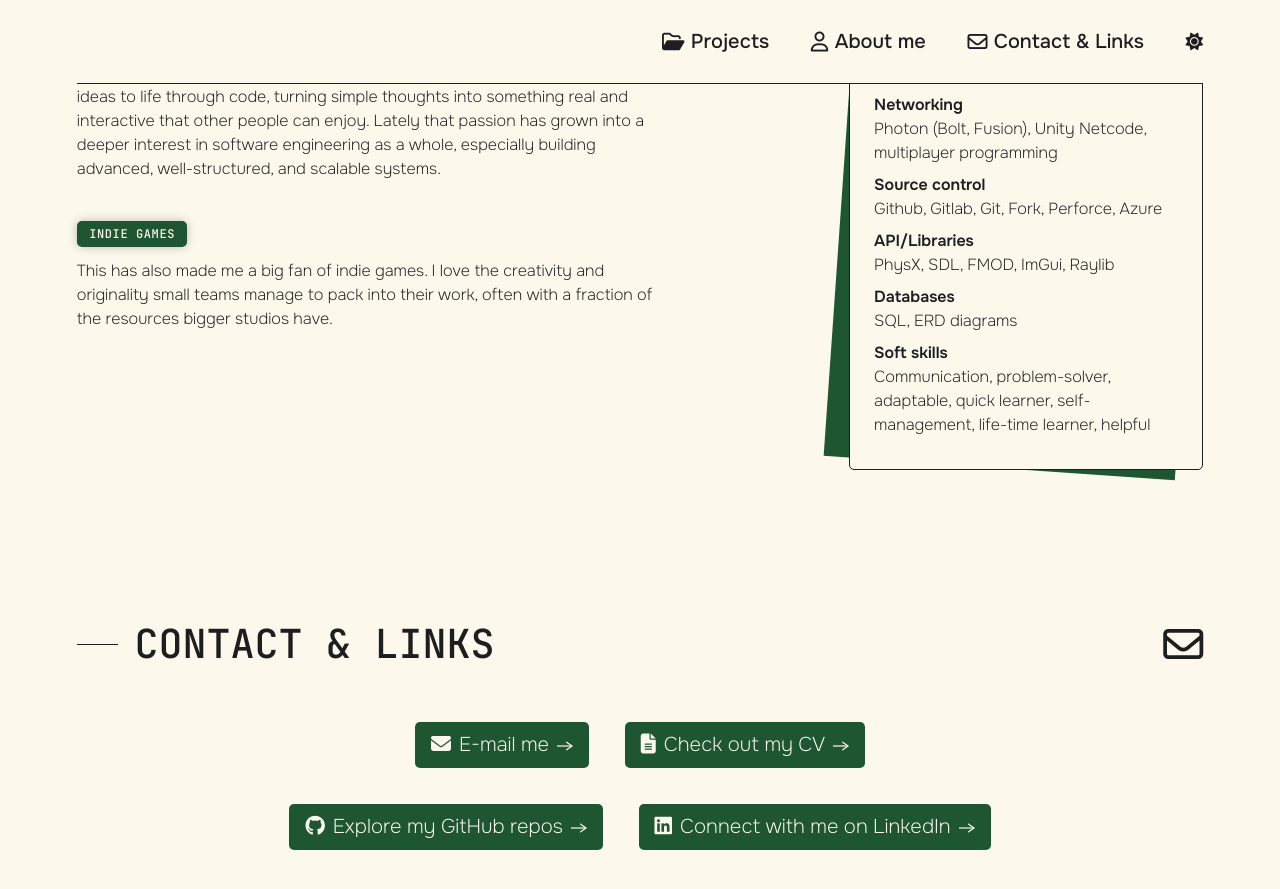
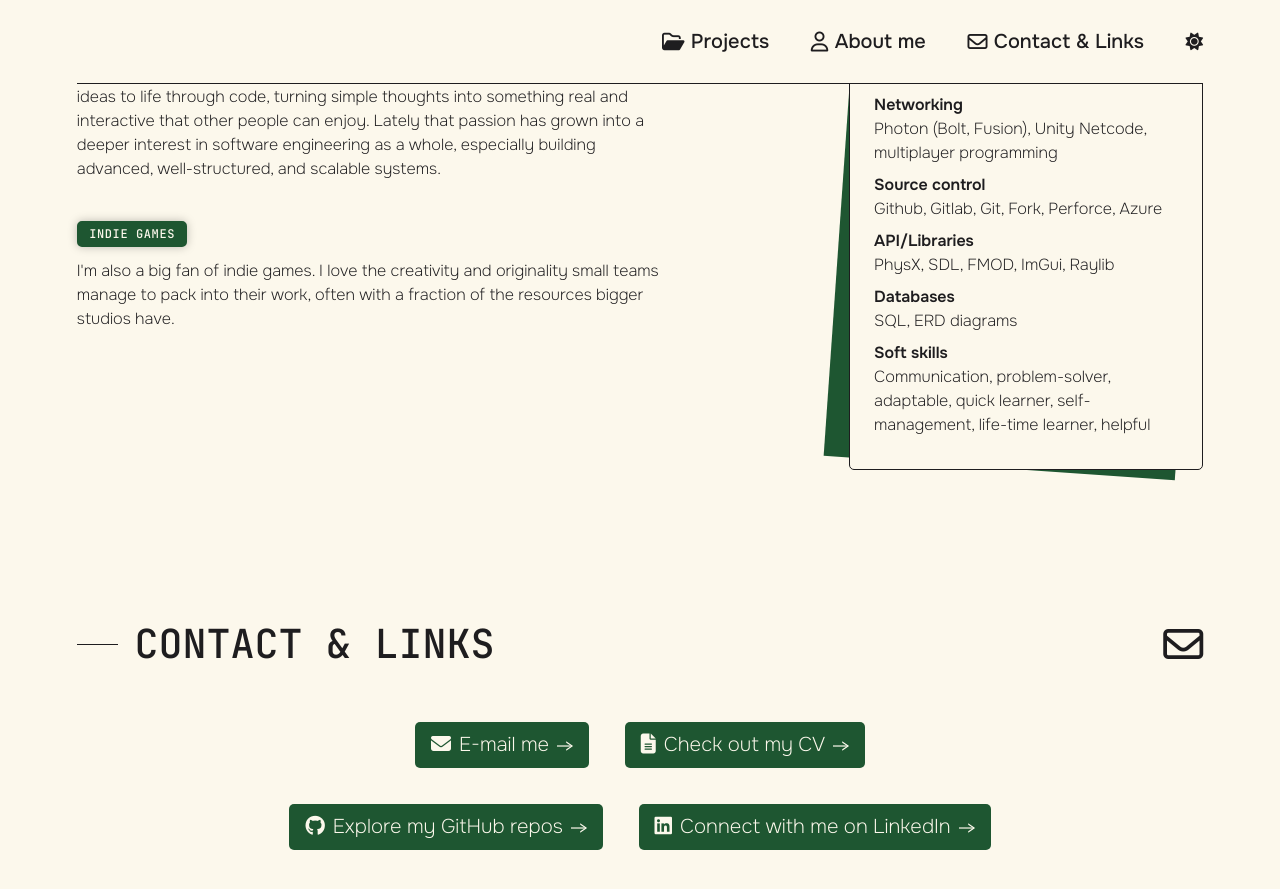
Before and after one commit to Twannes-Claes/twannes-claes.github.io, a Jekyll site: the page built from index.html, in a window 1280 px wide and 900 px high, scrolled down 2840 px. Shown: the top 889 px of the window. Built offline with Jekyll 4.4.1, drawn with Linux system fonts in a browser that asks for light colours; nearby versions of some CDN libraries.

Commit message:
feat(content): fix Indie Games blurb reading as a continuation of the previous section

```diff
--- a/index.html
+++ b/index.html
@@ -107,7 +107,7 @@
                         <br>
                         Above all, I love programming. There's nothing more exciting to me than bringing ideas to life through code, turning simple thoughts into something real and interactive that other people can enjoy. Lately that passion has grown into a deeper interest in software engineering as a whole, especially building advanced, well-structured, and scalable systems.
                         <span class="tag tag--label">Indie Games</span>
-                        This has also made me a big fan of indie games. I love the creativity and originality small teams manage to pack into their work, often with a fraction of the resources bigger studios have.
+                        I'm also a big fan of indie games. I love the creativity and originality small teams manage to pack into their work, often with a fraction of the resources bigger studios have.
                     </p>
                 </div>
                 <div class="about__skills">
```
